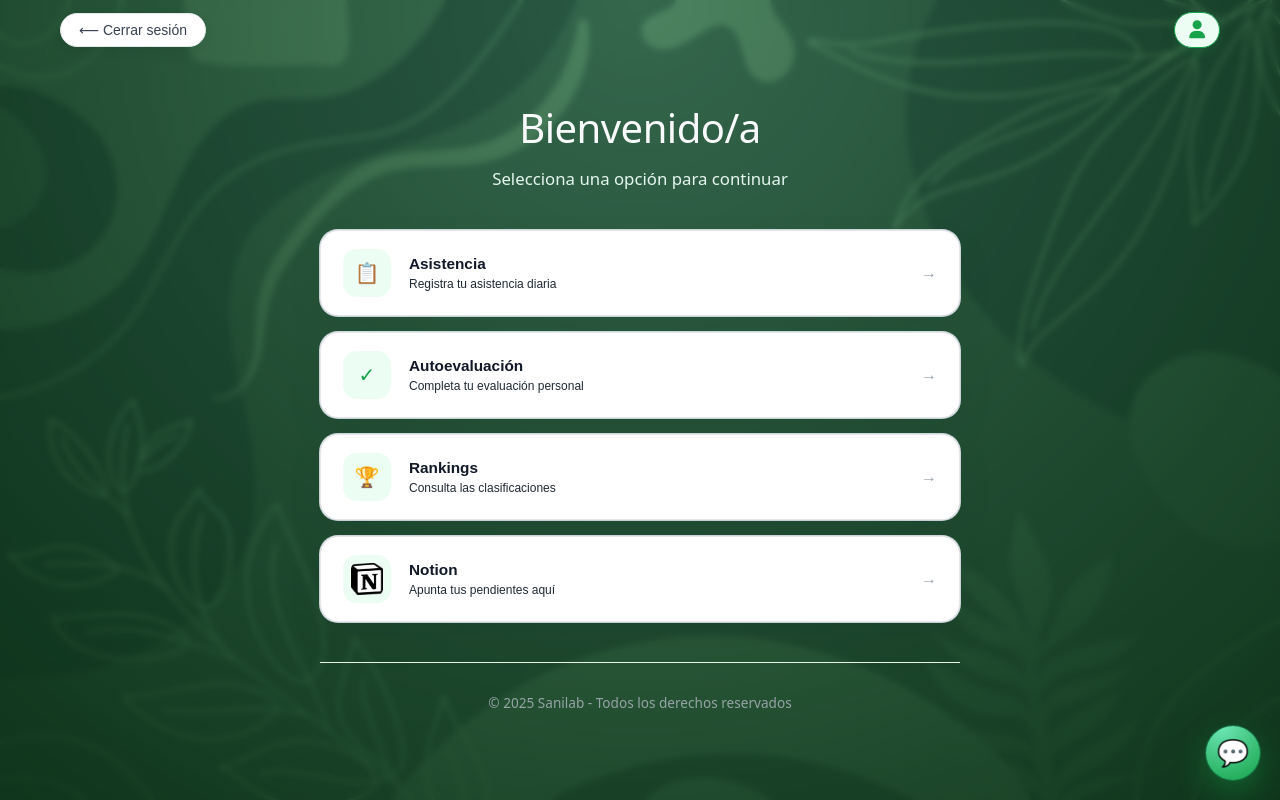
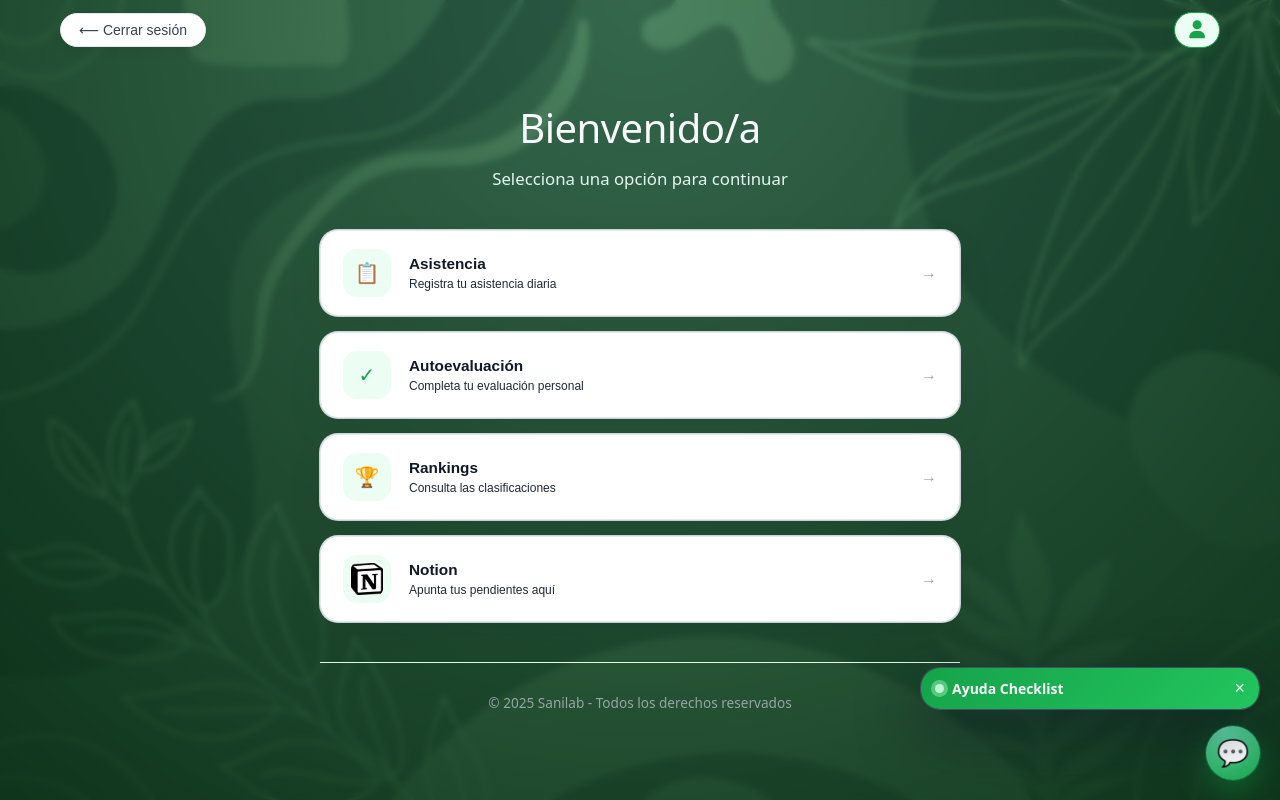
Before and after one commit to johanortizsist922579406-blip/Checklist, a website: page frontend/pages/home/index.html in a window 1280 px wide. Drawn offline with nearby package versions, Linux system fonts and the light colour scheme; no server answers; sample sign-in values are in the browser's storage.

Commit message:
Mejora UI del chatbot y acciones

```diff
--- a/frontend/pages/home/index.html
+++ b/frontend/pages/home/index.html
@@ -200,6 +200,21 @@
     💬
   </button>
 
+  <div id="chatbot-widget" class="chatbot-closed">
+    <div id="chatbot-header">
+      <div class="chatbot-title">
+        <span class="chatbot-dot"></span>
+        Ayuda Checklist
+      </div>
+      <button id="chatbot-close" class="chatbot-close-btn">×</button>
+    </div>
+    <div id="chatbot-messages"></div>
+    <div id="chatbot-input-row">
+      <input id="chatbot-input" type="text" placeholder="Pregúntame algo sobre el sistema..." />
+      <button id="chatbot-send">➤</button>
+    </div>
+  </div>
+
   <script src="https://cdn.jsdelivr.net/npm/axios/dist/axios.min.js"></script>
   <script src="../../js/pages/home.js"></script>
   <script src="../../js/pages/chatbot.js"></script>
```
